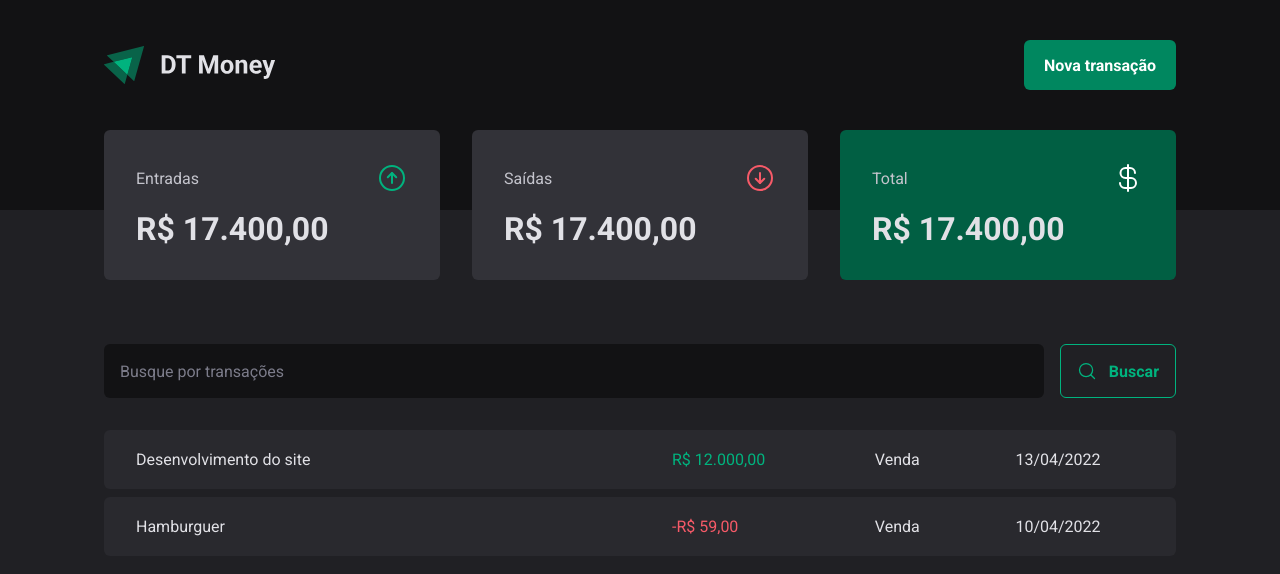
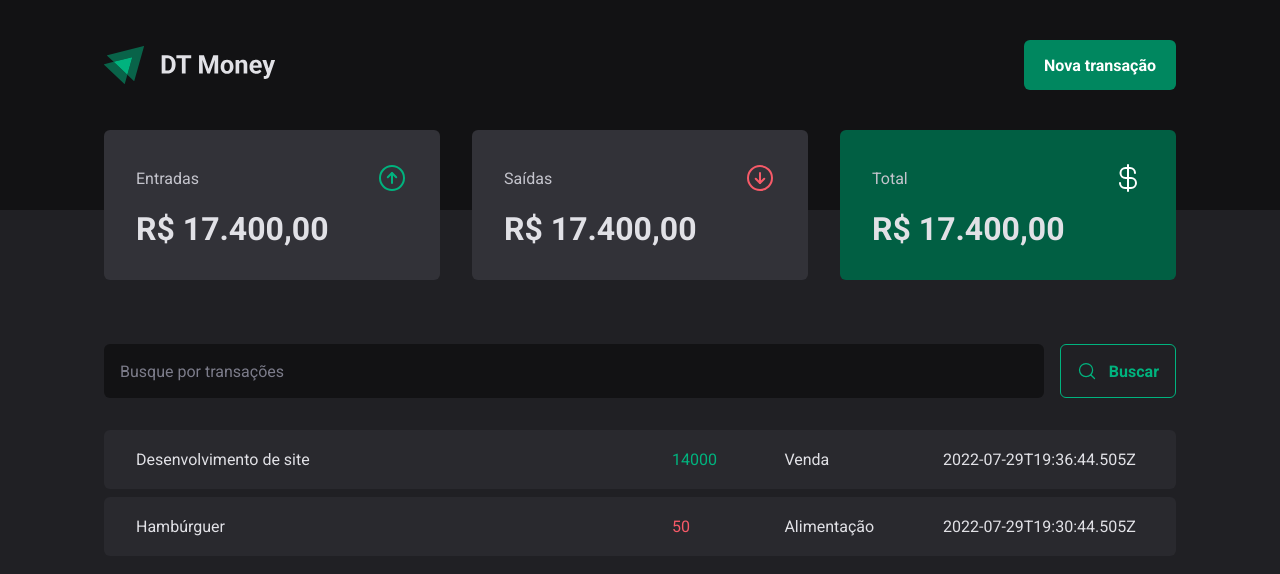
Before and after one commit to cborg2323/03-dt-money, a React (Vite) app: page / in a window 1280 px wide. Shown: the top 574 px of the page. Built offline with nearby package versions, Linux system fonts and the light colour scheme; data requests are answered from the project's data file.

Commit message:
02-conexao com api-criando contexto de transacoes

```diff
--- a/server.json
+++ b/server.json
@@ -1,3 +1,20 @@
 {
-    "transactions": []
+    "transactions": [
+        {
+            "id": 1,
+            "description": "Desenvolvimento de site",
+            "type": "income",
+            "category": "Venda",
+            "price": 14000,
+            "createdAt": "2022-07-29T19:36:44.505Z"
+        },
+        {
+            "id": 2,
+            "description": "Hambúrguer",
+            "type": "outcome",
+            "category": "Alimentação",
+            "price": 50,
+            "createdAt": "2022-07-29T19:30:44.505Z"
+        }
+    ]
 }
--- a/src/App.tsx
+++ b/src/App.tsx
@@ -2,6 +2,7 @@
 import { defaultTheme } from "./styles/themes/default"
 import { GlobalStyle } from "./styles/global"
 import { Transactions } from "./pages/Transactions"
+import { TransactionsProvider } from "./contexts/TransactionsContext"
 
 export function App() {
 
@@ -9,7 +10,9 @@
     <ThemeProvider theme={defaultTheme} >
       <GlobalStyle />
 
-      <Transactions />
+      <TransactionsProvider>
+        <Transactions />
+      </TransactionsProvider>
     </ThemeProvider>
   )
 }
--- a/src/components/Summary/index.tsx
+++ b/src/components/Summary/index.tsx
@@ -1,7 +1,13 @@
 import { ArrowCircleDown, ArrowCircleUp, CurrencyDollar } from 'phosphor-react'
 import { SummaryCard, SummaryContainer } from './styles'
+import { useContext } from 'react'
+import { TransactionsContext } from '../../contexts/TransactionsContext'
 
 export function Summary() {
+    const { transactions } = useContext(TransactionsContext)
+
+    console.log(transactions)
+
     return (
         <SummaryContainer>
             <SummaryCard>
--- /dev/null
+++ b/src/contexts/TransactionsContext.tsx
@@ -0,0 +1,41 @@
+import { ReactNode, createContext, useEffect, useState } from "react";
+
+interface Transaction {
+    id: number;
+    description: string;
+    type: 'income' | 'outcome';
+    price: number;
+    category: string;
+    createdAt: string;
+}
+
+interface TransactionContextType {
+    transactions: Transaction[];
+}
+
+interface TransactionProviderProps {
+    children: ReactNode;
+}
+
+export const TransactionsContext = createContext({} as TransactionContextType);
+
+export function TransactionsProvider({ children }: TransactionProviderProps) {
+    const [transactions, setTransactions] = useState<Transaction[]>([]);
+
+    async function loadTransactions() {
+        const response = await fetch('http://localhost:3333/transactions')
+        const data = await response.json()
+
+        setTransactions(data)
+    }
+
+    useEffect(() => {
+        loadTransactions()
+    }, []);
+
+    return (
+        <TransactionsContext.Provider value={{ transactions }}>
+            {children}
+        </TransactionsContext.Provider>
+    );
+}
--- a/src/pages/Transactions/index.tsx
+++ b/src/pages/Transactions/index.tsx
@@ -1,9 +1,14 @@
+import { useContext } from 'react';
 import { Header } from '../../components/Header'
 import { Summary } from '../../components/Summary'
+import { TransactionsContext } from '../../contexts/TransactionsContext'
 import { SearchForm } from './components/SearchForm'
+
 import { PriceHighlight, TransactionsContainer, TransactionsTable } from './styles'
 
 export function Transactions() {
+    const { transactions } = useContext(TransactionsContext)
+
     return (
         <div>
             <Header />
@@ -14,26 +19,22 @@
 
                 <TransactionsTable>
                     <tbody>
-                        <tr>
-                            <td width="50%">Desenvolvimento do site</td>
-                            <td>
-                                <PriceHighlight variant="income">
-                                    R$ 12.000,00
-                                </PriceHighlight>
-                            </td>
-                            <td>Venda</td>
-                            <td>13/04/2022</td>
-                        </tr>
-                        <tr>
-                            <td width="50%">Hamburguer</td>
-                            <td>
-                                <PriceHighlight variant="outcome">
-                                    -R$ 59,00
-                                </PriceHighlight>
-                            </td>
-                            <td>Venda</td>
-                            <td>10/04/2022</td>
-                        </tr>
+                        {transactions.map(transaction => {
+                            return (
+                                <tr key={transaction.id}>
+                                    <td width="50%">{transaction.description}</td>
+                                    <td>
+                                        <PriceHighlight variant={transaction.type}>
+                                            {transaction.price}
+                                        </PriceHighlight>
+                                    </td>
+                                    <td>{transaction.category}</td>
+                                    <td>{transaction.createdAt}</td>
+                                </tr>
+                            )
+                        })}
+
+
                     </tbody>
                 </TransactionsTable>
             </TransactionsContainer>
```
Also changed, not shown: package.json (line endings or trailing spaces).
